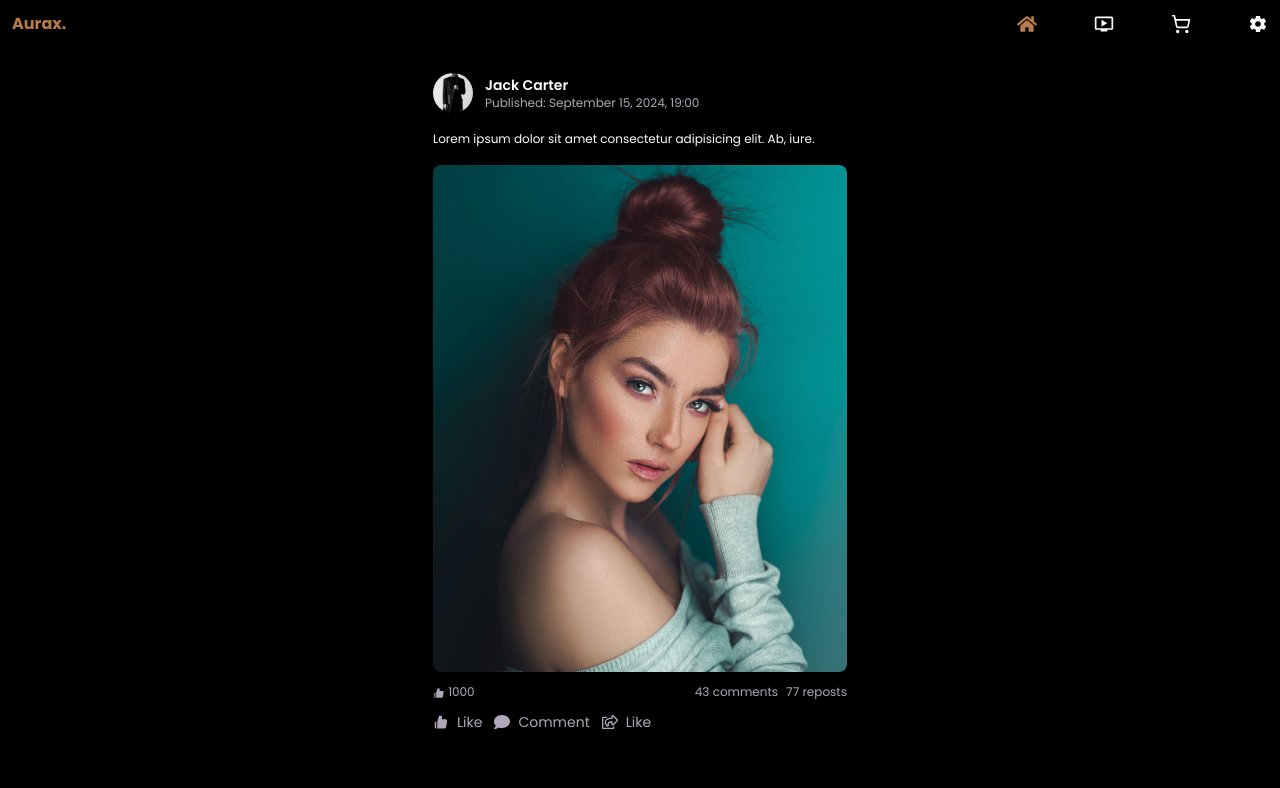
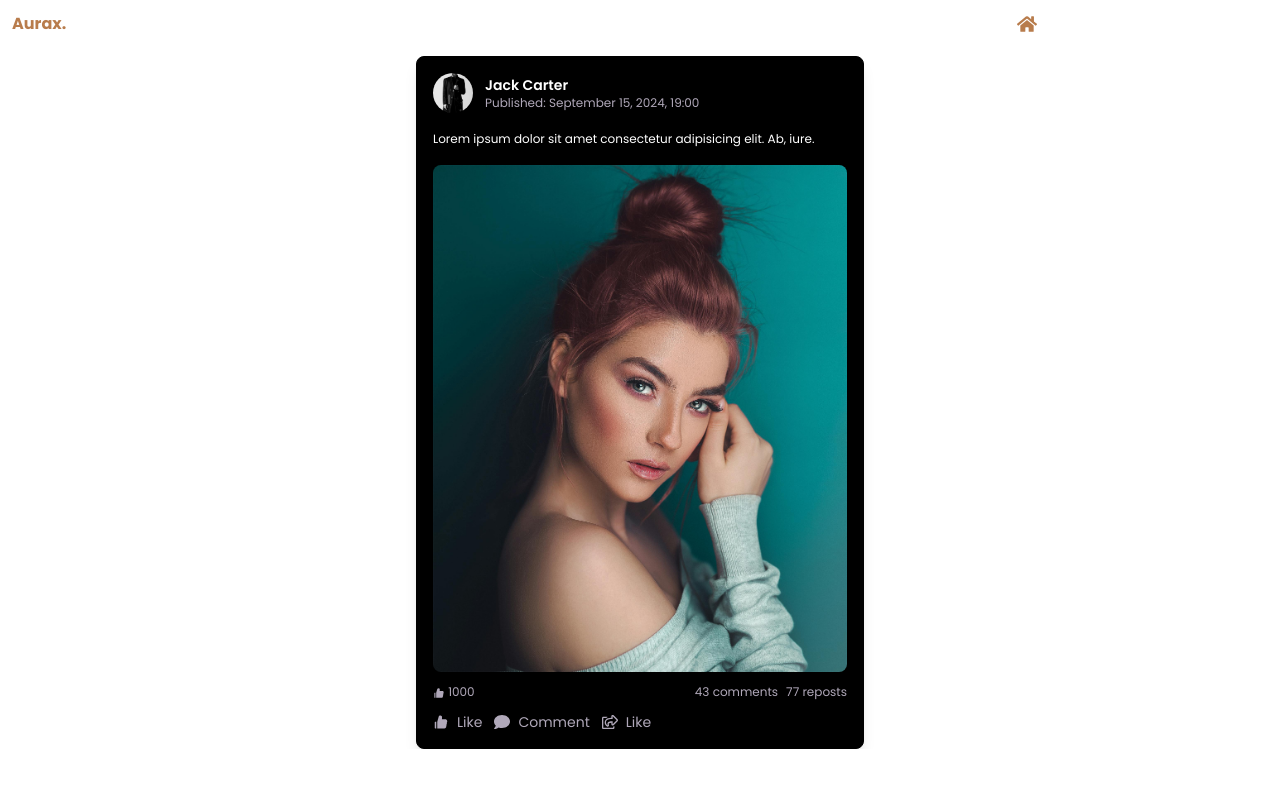
Before and after one commit to mr1assou/aurax, a React (Vite) app in the folder frontend/: page / in a window 1280 px wide. Shown: the top 788 px of the page. Built offline with nearby package versions, Linux system fonts and the light colour scheme; what agora-rtc-sdk-ng would draw is missing.

Commit message:
change background

```diff
--- a/frontend/src/App.jsx
+++ b/frontend/src/App.jsx
@@ -11,7 +11,7 @@ import Profile from './components/Profile/Profile';
 function App() {
 
   return (
-    <div className='bg-black  max-w-[100vw] min-h-screen  p-3 overflow-x-hidden max:px-10 max:py-5'>
+    <div className='bg-white  max-w-[100vw] min-h-screen  p-3 overflow-x-hidden max:px-10 max:py-5'>
       <Router>
         <Header />
         <Routes>
```
